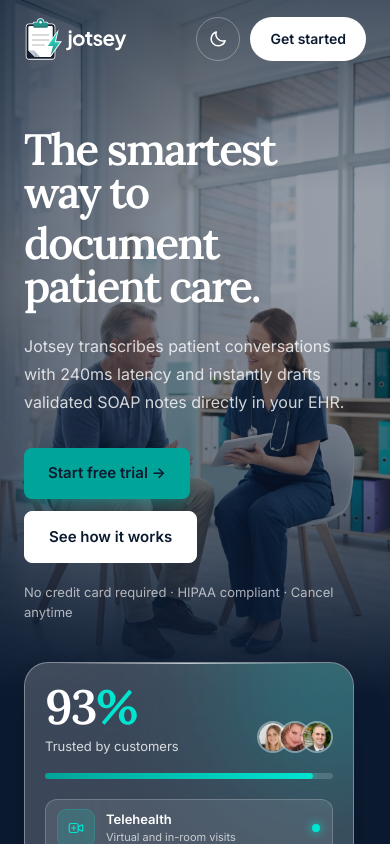
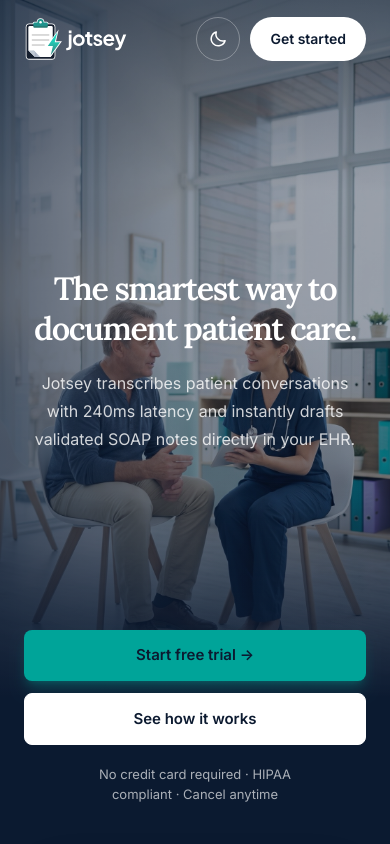
Before and after one commit to sumqdevelopers/Jotsey-landing-page, a React (Vite) app: page / in a window 390 px wide. Shown: the top 844 px of the page. Built offline with nearby package versions, Linux system fonts and the light colour scheme; the HTML template or start-up script is replaced by a standard one.

Commit message:
Refine mobile hero: full-screen centered layout, scaled title and stacked CTAs

```diff
--- a/src/sections/hero/Hero.tsx
+++ b/src/sections/hero/Hero.tsx
@@ -46,12 +46,12 @@ export default function Hero() {
       </div>
 
       <Container
-        className="grid w-full items-end gap-10 pb-14 pt-32 lg:grid-cols-[minmax(0,1fr)_auto] lg:pb-16"
+        className="grid w-full items-end gap-10 pb-14 pt-32 max-md:gap-0 max-md:pt-0 lg:grid-cols-[minmax(0,1fr)_auto] lg:pb-16"
         wide
       >
-        <div className="flex flex-col items-start md:max-lg:items-center md:max-lg:text-center lg:pb-1">
+        <div className="flex flex-col items-start max-lg:items-center max-lg:text-center max-md:min-h-svh max-md:pb-10 max-md:pt-24 lg:pb-1">
           <h1
-            className="font-display text-[clamp(2.75rem,5vw,5rem)] font-semibold leading-[0.98] tracking-[-0.045em] text-balance text-white"
+            className="font-display text-[clamp(1.5rem,calc((100vw-3rem)/10.6),2.75rem)] font-semibold max-md:mt-auto md:text-[clamp(2.75rem,5vw,5rem)] leading-[0.98] tracking-[-0.045em] text-balance text-white"
             id="hero-title"
           >
             The smartest way to
@@ -61,21 +61,21 @@ export default function Hero() {
             Jotsey transcribes patient conversations with 240ms latency and
             instantly drafts validated SOAP notes directly in your EHR.
           </p>
-          <div className="mt-8 flex flex-wrap gap-3 md:max-lg:justify-center">
+          <div className="mt-8 flex flex-wrap gap-3 max-lg:justify-center max-md:mt-auto max-md:w-full max-md:max-w-[360px] max-md:flex-col">
             <a
-              className="rounded-lg bg-accent-teal px-6 py-3.5 text-[15px] font-semibold text-brand-navy shadow-lg shadow-accent-teal/30 dark:bg-accent-teal/85 dark:shadow-black/40"
+              className="rounded-lg bg-accent-teal px-6 py-3.5 text-center text-[15px] font-semibold text-brand-navy shadow-lg shadow-accent-teal/30 dark:bg-accent-teal/85 dark:shadow-black/40"
               href="#pricing"
             >
               Start free trial <ArrowIcon />
             </a>
             <a
-              className="rounded-lg border border-white bg-white px-6 py-3.5 text-[15px] font-semibold text-brand-navy dark:border-white/30 dark:bg-white/5 dark:text-white dark:backdrop-blur-md"
+              className="rounded-lg border border-white bg-white px-6 py-3.5 text-center text-[15px] font-semibold text-brand-navy dark:border-white/30 dark:bg-white/5 dark:text-white dark:backdrop-blur-md"
               href="#how"
             >
               See how it works
             </a>
           </div>
-          <p className="mt-5 text-[13px] text-white/65 dark:text-white/50">
+          <p className="mt-5 text-[13px] text-balance text-white/65 dark:text-white/50">
             No credit card required · HIPAA compliant · Cancel anytime
           </p>
         </div>
--- a/src/sections/hero/TrustCard.tsx
+++ b/src/sections/hero/TrustCard.tsx
@@ -4,7 +4,7 @@ import HighlightIcon from "@/sections/hero/HighlightIcon"
 export default function TrustCard() {
   return (
     <aside
-      className="relative w-full max-w-[330px] overflow-hidden rounded-3xl border border-white/35 bg-white/20 p-5 shadow-2xl shadow-black/20 backdrop-blur-2xl dark:border-white/15 dark:bg-white/[0.07] dark:shadow-black/40 md:max-lg:justify-self-center lg:justify-self-end"
+      className="relative w-full max-w-[330px] overflow-hidden rounded-3xl border border-white/35 bg-white/20 p-5 shadow-2xl shadow-black/20 backdrop-blur-2xl dark:border-white/15 dark:bg-white/[0.07] dark:shadow-black/40 max-lg:justify-self-center lg:justify-self-end"
       aria-label="Why clinicians choose Jotsey"
     >
       {/* light catching the top edge + ambient glow */}
```
